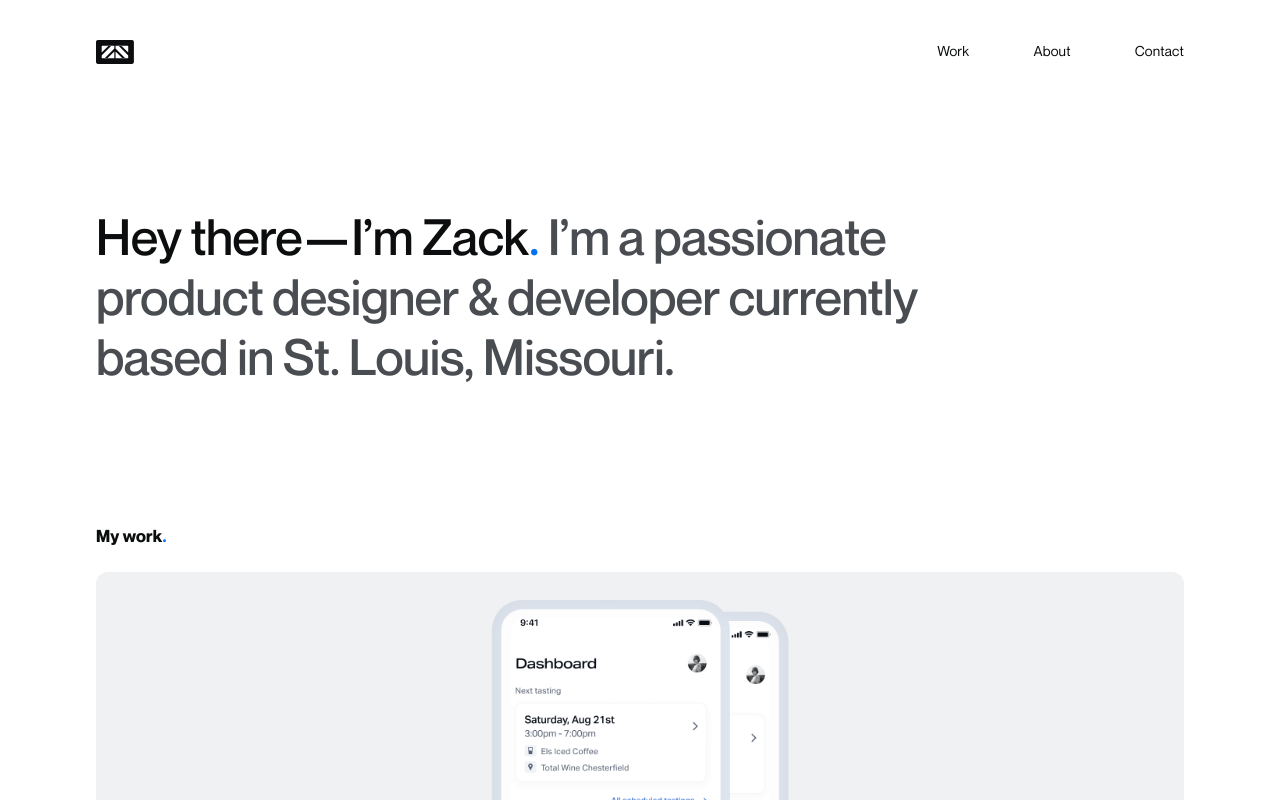
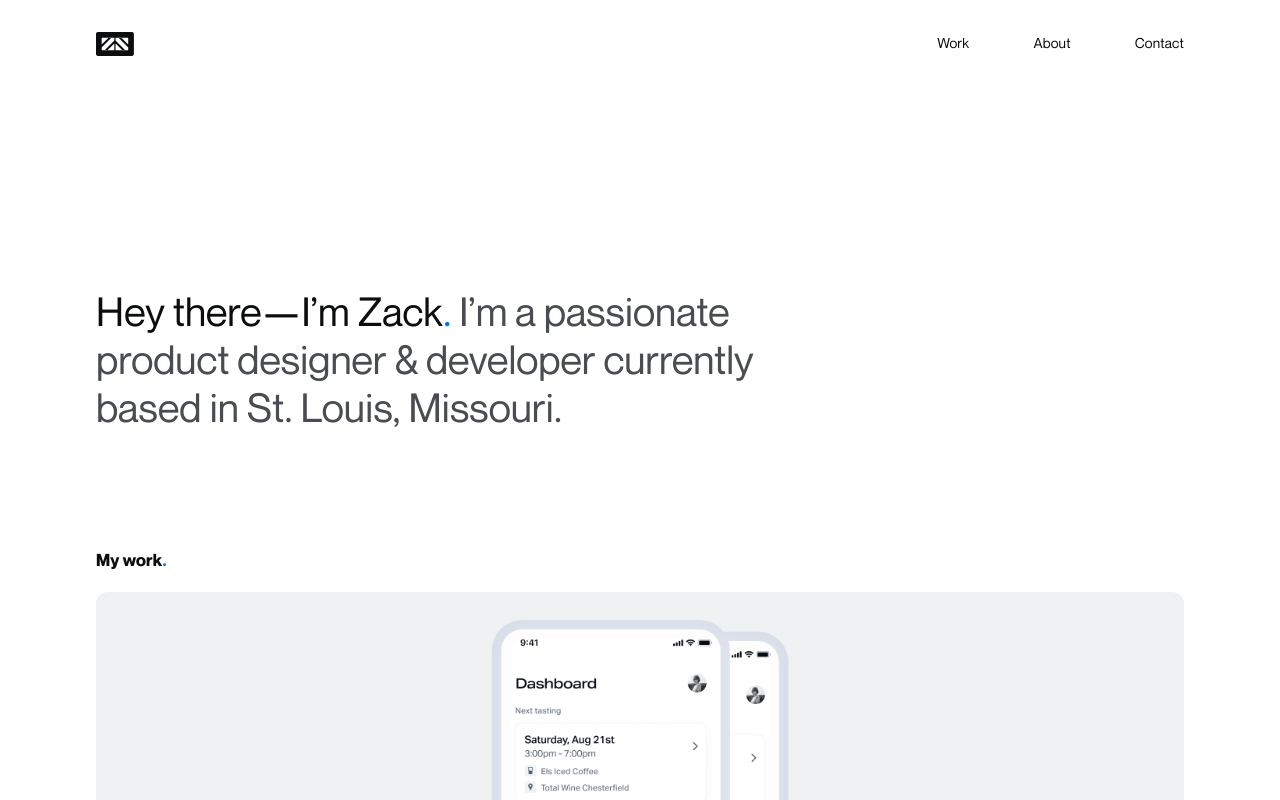
Before and after one commit to ztschwartz/next-portfolio, a Next.js app: page / in a window 1280 px wide. Shown: the top 800 px of the page. Built offline with nearby package versions, Linux system fonts and the light colour scheme.

Commit message:
text and layout changes

```diff
--- a/pages/index.js
+++ b/pages/index.js
@@ -54,7 +54,7 @@ export default function Home({loaded , loaderView}) {
         <div className={`${HomeStyles.showcase}`} id="showcase">
           <div className="container">
            {/*  <h1 className={`textHeadline1Medium mainText fadeAni ${HomeStyles.showcaseHeadline}`}><span className={`fadeAni ${HomeStyles.showcaseMainHeadline}`}>Hey there—I’m Zack. I’m a passionate </span><span className={`fadeAni ${HomeStyles.showcaseHeadline}`}>product designer & developer currently </span><span className={`fadeAni ${HomeStyles.showcaseHeadline}`}>based in St. Louis, Missouri.</span></h1> */}
-           <h1 className={`textHeadline1Medium softText fadeAni ${HomeStyles.showcaseHeadlineGroup}`}>
+           <h1 className={`textHeadline1 softText fadeAni ${HomeStyles.showcaseHeadlineGroup}`}>
             <span className={`fadeAni ${HomeStyles.showcaseMainHeadline}`}><span className={`mainText`}>Hey there—I’m&nbsp;Zack<span className={`accentText`}>.</span><br className={HomeStyles.showcaseBr} /></span> I’m a passionate </span>
             <span className={`fadeAni softText ${HomeStyles.showcaseHeadline}`}>product designer & developer currently </span>
             <span className={`fadeAni softText ${HomeStyles.showcaseHeadline}`}>based in St. Louis, Missouri.</span>
--- a/styles/Home.module.css
+++ b/styles/Home.module.css
@@ -5,7 +5,7 @@
 
 
 .showcase{
-  padding: 13rem 0 7rem 0;
+  padding: 18rem 0 6rem 0;
 }
 
 .showcaseMainHeadline{
--- a/styles/components/Navbar.module.css
+++ b/styles/components/Navbar.module.css
@@ -3,7 +3,7 @@
     top: 0;
     left: 0;
     width: 100%;
-    padding: 2.5rem 0;
+    padding: 2rem 0;
     display: flex;
     z-index: 100;
     align-items: center;
--- a/styles/components/SectionHeader.module.css
+++ b/styles/components/SectionHeader.module.css
@@ -1,6 +1,6 @@
 .headerBar{
     width: 100%;
-    padding: 1.5rem 0px;
+    padding: 1.25rem 0px;
     position: -webkit-sticky;
     position: sticky;
     top: 0;
--- a/styles/globals.css
+++ b/styles/globals.css
@@ -229,15 +229,9 @@ a {
 
 .textHeadline1,
 .textHeadline1Medium{
-  font-size: 3.125rem;
-  line-height: 3.75rem;
-  letter-spacing: -0.01em;
-}
-
-.textHeadline3,
-.textHeadline3Medium{
-    font-size: 2.5rem;
-    line-height: 3rem;
+  font-size: 2.5rem;
+  line-height: 3rem;
+  /* letter-spacing: -0.005em; */
 }
 
 .textHeadline2,
```
